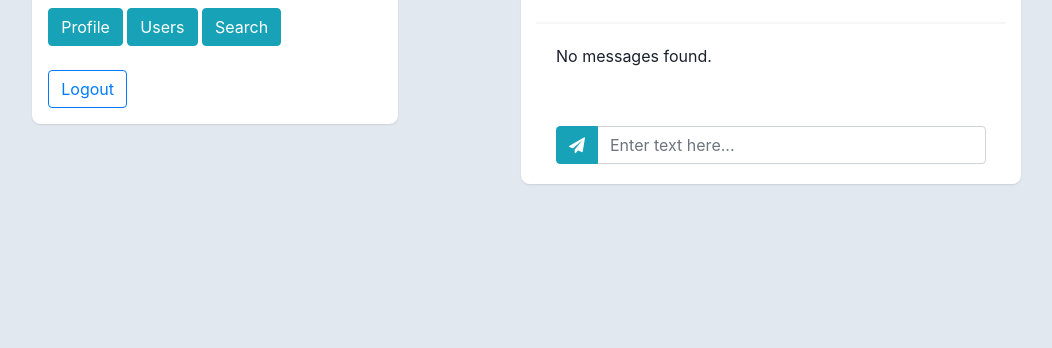
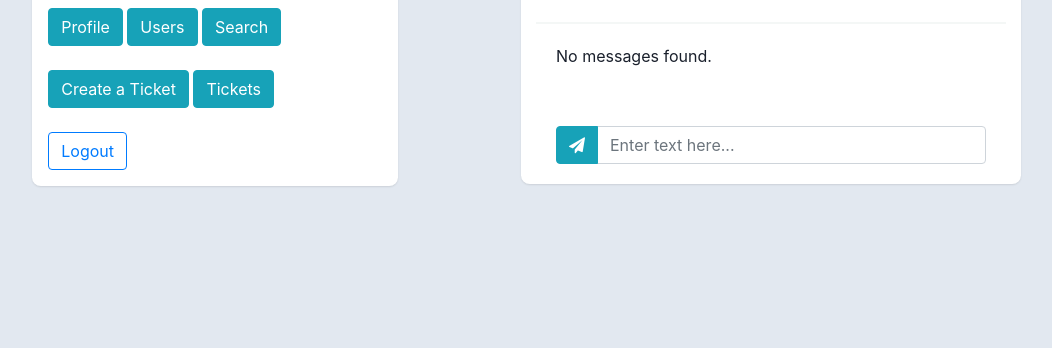
Before and after one commit to paulgabriel28/proiect_php, a PHP site: page / in a window 1280 px wide. Shown: the part 187-535 px from the top of the page, without its empty margins (86-1138 px from the left). Run offline with PHP 8.4, Linux system fonts and the light colour scheme; the visitor is signed in with stand-in values (Sample User, id 1); data that the repository does not hold is empty; some libraries are stand-ins or nearby versions.

Commit message:
Update index.php
Adaugat sistemul de tickete!

```diff
--- a/public/index.php
+++ b/public/index.php
@@ -37,7 +37,9 @@ $user = find_user_by_username(current_user());
             </h5>
             <a class="btn btn-info" href="pages/profile.php">Profile</a>
             <a class="btn btn-info" href="pages/users.php">Users</a>
-            <a class="btn btn-info" href="pages/search.php">Search</a>
+            <a class="btn btn-info" href="pages/search.php">Search</a><br><br>
+            <a class="btn btn-info" href="pages/create_ticket.php">Create a Ticket</a>
+            <a class="btn btn-info" href="pages/tickets.php">Tickets</a>
             <br><br>
             <a class="btn btn-outline-primary" href="logout.php">Logout</a>
           </div>
```
